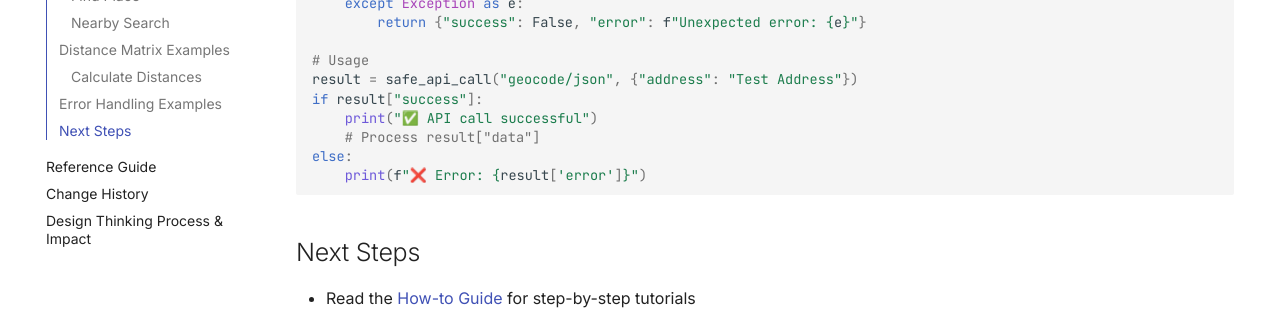
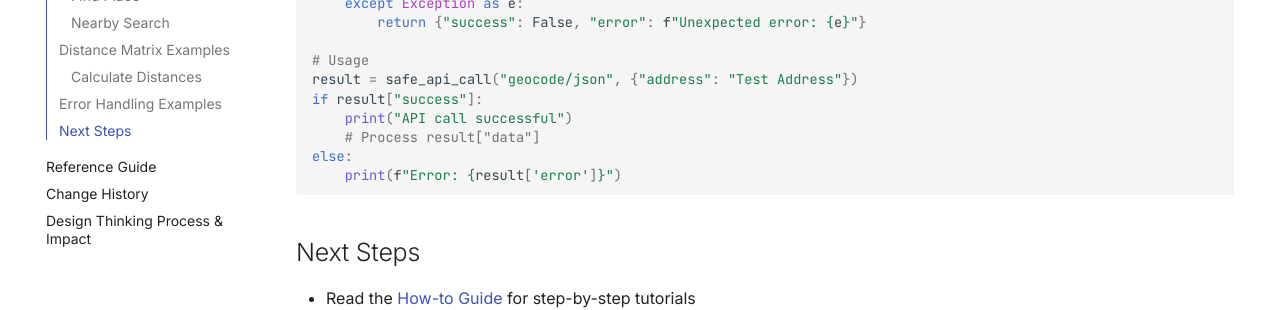
Before and after one commit to ambernegi/Documentation, an MkDocs documentation site: the page built from docs/code-samples.md, in a window 1280 px wide and 900 px high, scrolled down 6403 px. Shown: the part 453-763 px from the top of the window. Built offline with MkDocs 1.6.1 and Material for MkDocs 9.7.7, drawn with Linux system fonts in a browser that asks for light colours.

````diff
--- a/docs/code-samples.md
+++ b/docs/code-samples.md
@@ -685,10 +685,10 @@ This page provides complete, working code samples for different Google Maps API
     # Usage
     result = safe_api_call("geocode/json", {"address": "Test Address"})
     if result["success"]:
-        print("✅ API call successful")
+        print("API call successful")
         # Process result["data"]
     else:
-        print(f"❌ Error: {result['error']}")
+        print(f"Error: {result['error']}")
     ```
 
 === "Java"
````
